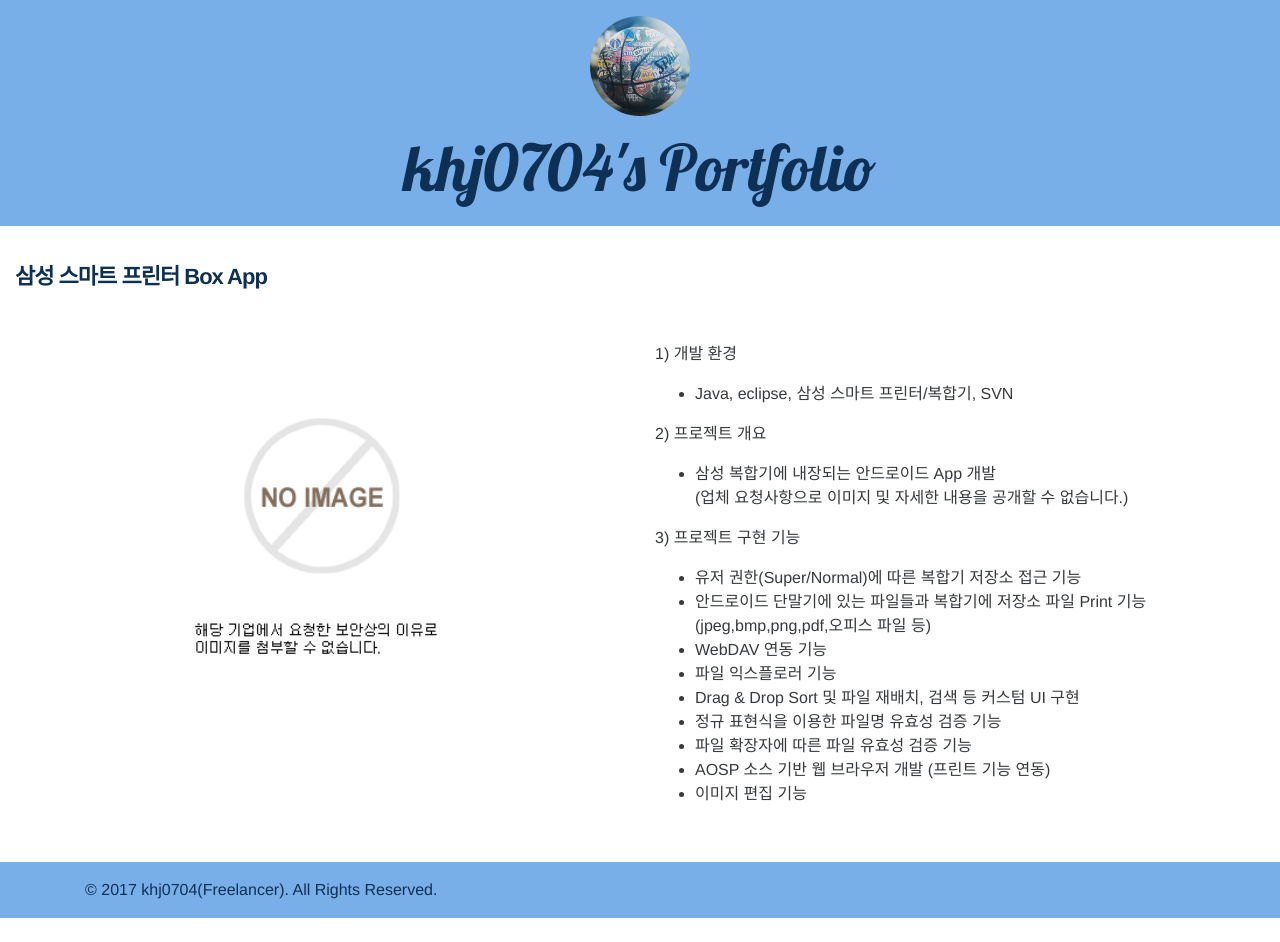
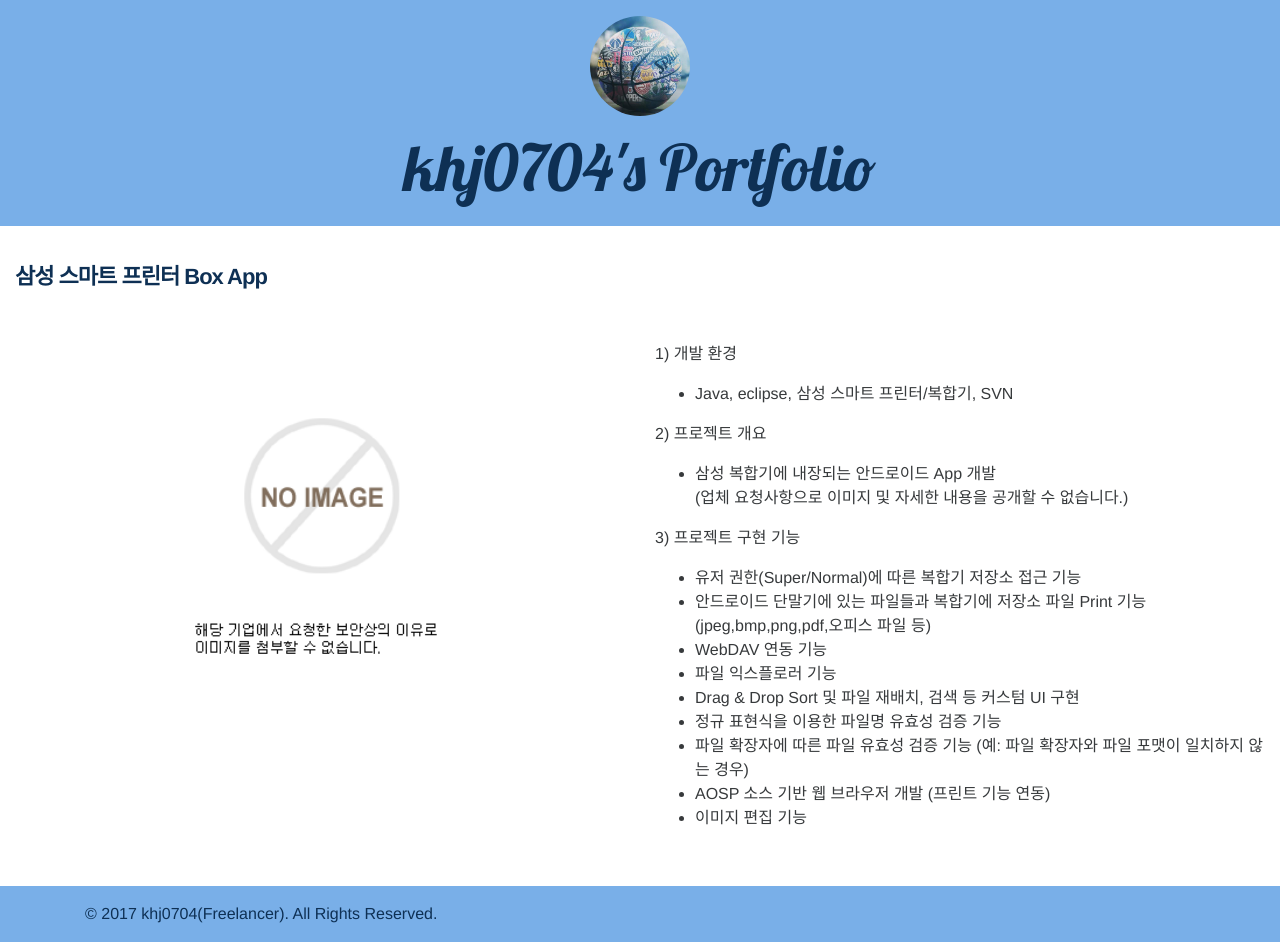
Before and after one commit to khj0704/khj0704.github.io, a Jekyll site: the page built from _posts/2014-03-30-portfolio13.md, in a window 1280 px wide. Built offline with Jekyll 4.4.1, drawn with Linux system fonts in a browser that asks for light colours; nearby versions of some CDN libraries; before the commit the page ends 918 px from its top, so only the background shows below that.

Commit message:
Modified Post

```diff
--- a/_posts/2014-03-30-portfolio13.md
+++ b/_posts/2014-03-30-portfolio13.md
@@ -21,6 +21,6 @@ image: no_image_reason.png
  - 파일 익스플로러 기능
  - Drag & Drop Sort 및 파일 재배치, 검색 등 커스텀 UI 구현
  - 정규 표현식을 이용한 파일명 유효성 검증 기능
- - 파일 확장자에 따른 파일 유효성 검증 기능
+ - 파일 확장자에 따른 파일 유효성 검증 기능 (예: 파일 확장자와 파일 포맷이 일치하지 않는 경우)
  - AOSP 소스 기반 웹 브라우저 개발 (프린트 기능 연동)
  - 이미지 편집 기능
```
